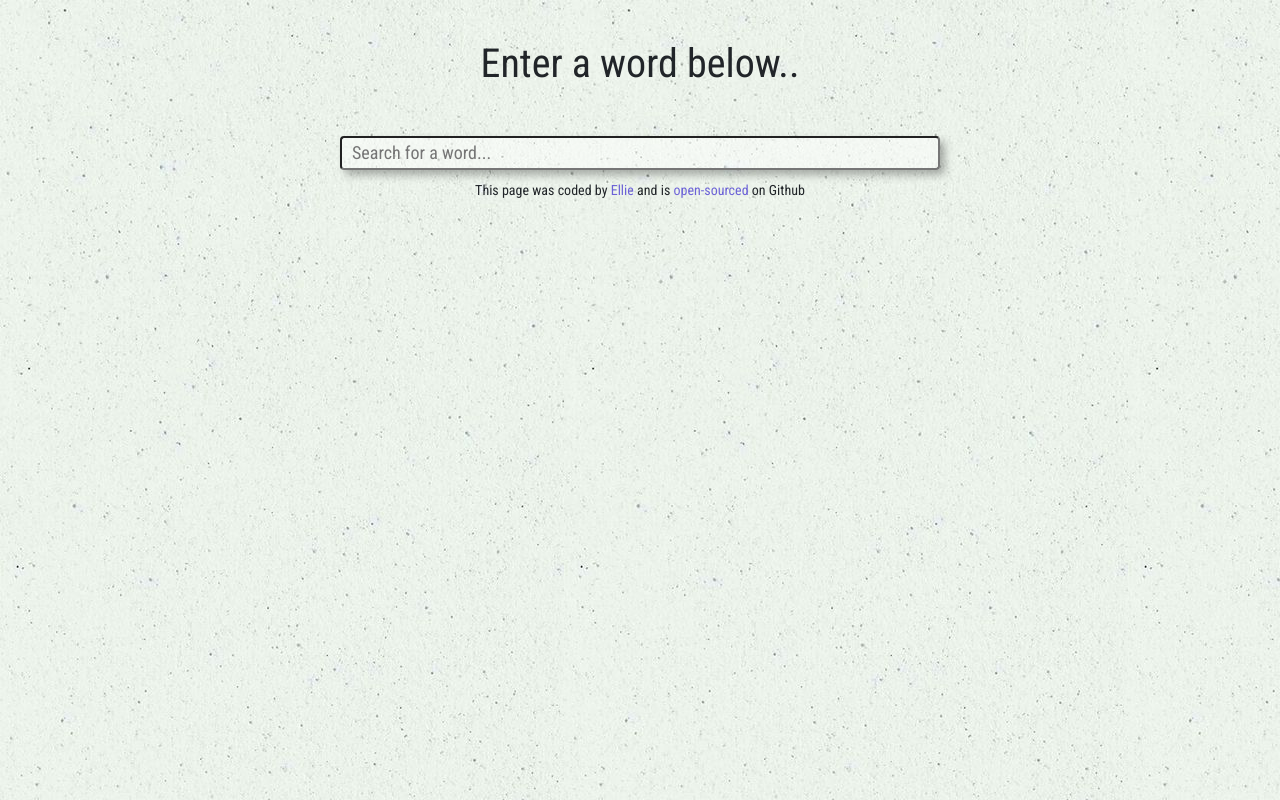
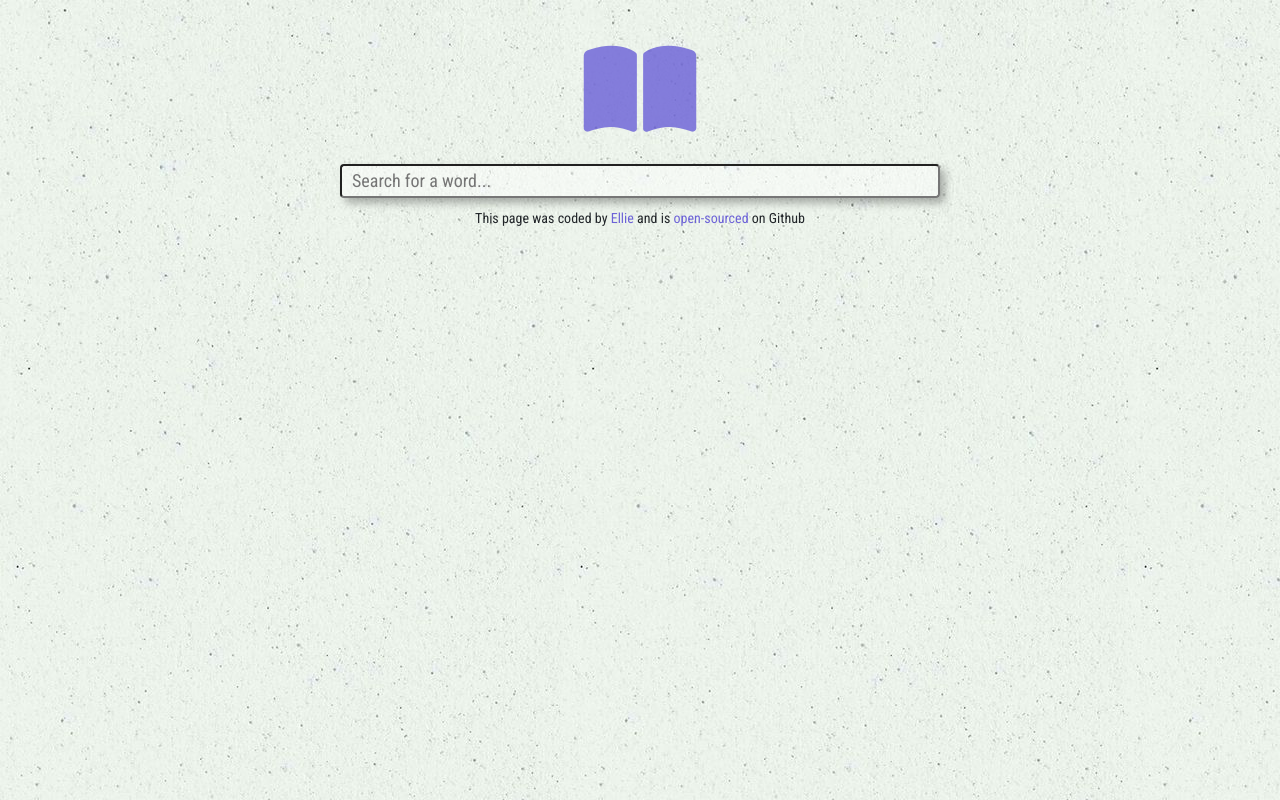
Before and after one commit to ElCart3/dictionary-project, a React (Create React App) app: page / in a window 1280 px wide. Built offline with nearby package versions, Linux system fonts and the light colour scheme; the HTML template or start-up script is replaced by a standard one.

Commit message:
Added icon as title

```diff
--- a/src/Dictionary.css
+++ b/src/Dictionary.css
@@ -12,6 +12,11 @@
   outline: none;
 }
 
+.Dictionary .title-icon {
+  font-size: 100px;
+  color: #6c62d7d2;
+}
+
 @media (max-width: 576px) {
   .Dictionary input {
     width: 100%;
--- a/src/Dictionary.js
+++ b/src/Dictionary.js
@@ -37,7 +37,9 @@ export default function Dictionary() {
 
   return (
     <div className="Dictionary">
-      <h1 className="text-center mb-5">Enter a word below..</h1>
+      <div className="text-center mb-4">
+        <i className="fas fa-book-open title-icon"></i>
+      </div>
       <form className="text-center" onSubmit={search}>
         <input
           type="search"
--- a/src/Phonetics.js
+++ b/src/Phonetics.js
@@ -13,7 +13,7 @@ export default function Phonetics(props) {
             audio.play();
           }}
         >
-          <i className="fa-solid fa-play"></i>
+          <i className="fas fa-play"></i>
         </span>
         <span className="text">{props.phonetic.text}</span>
       </div>
```
